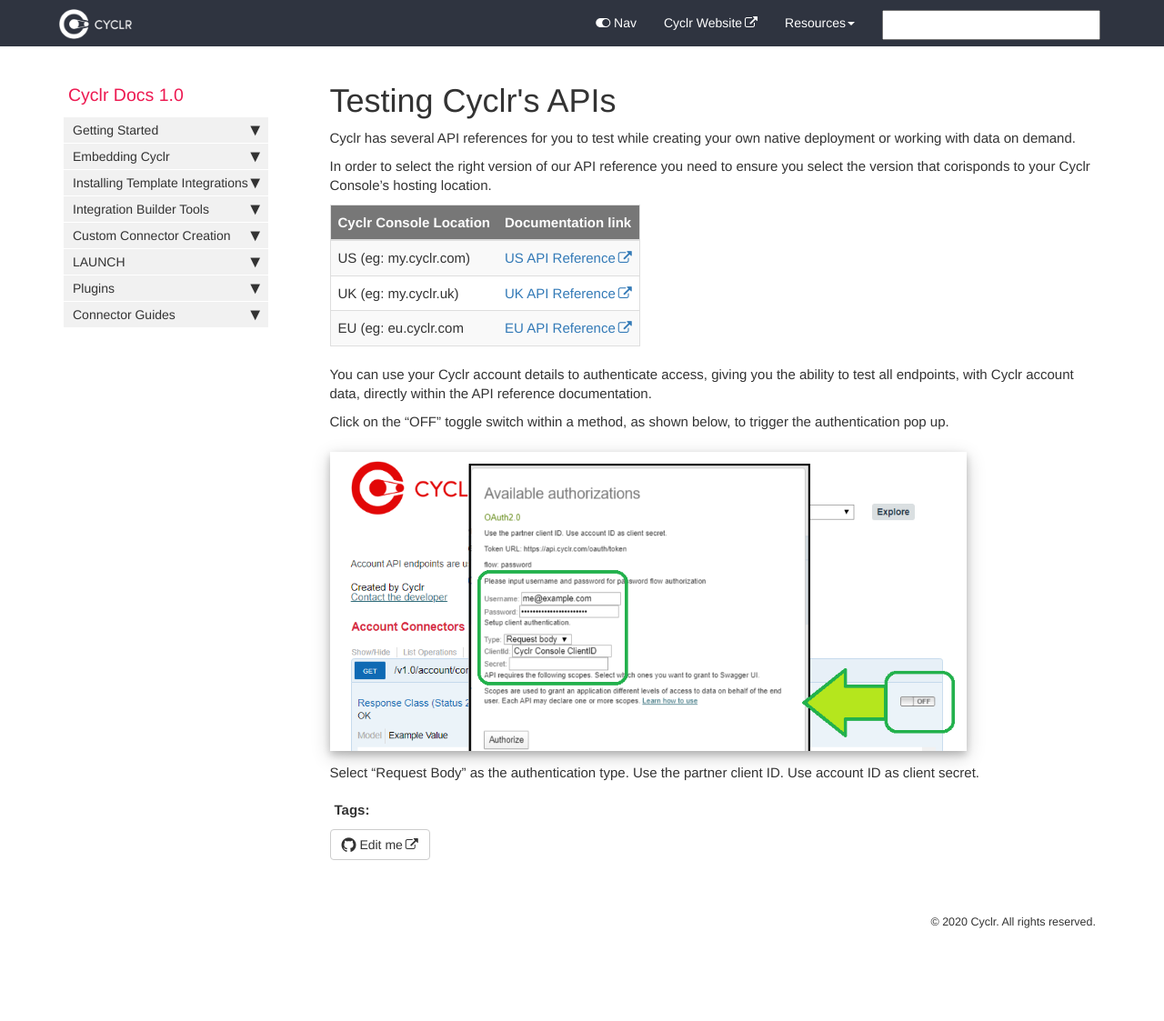
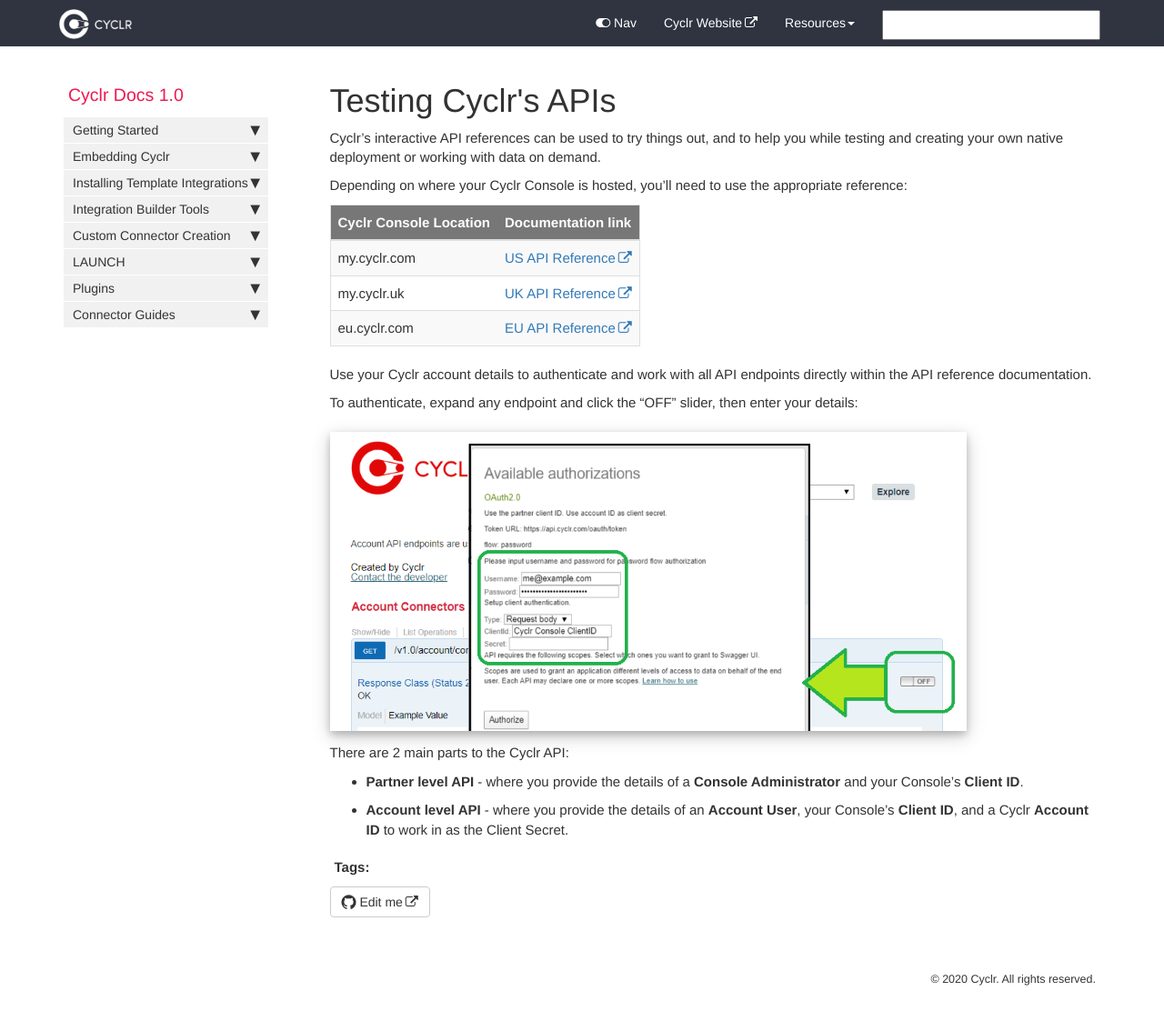
Before and after one commit to sneakysneak/docs, a Jekyll site: the page built from pages/installing-templates-api/testing-cyclr-apis.md, in a window 1280 px wide and 1146 px high. Shown: the top 1123 px of the window at 91% size. Built offline with Jekyll 4.4.1, drawn with Linux system fonts in a browser that asks for light colours; nearby versions of some CDN libraries; comment, search, counter and statistics services are not loaded.

Commit message:
Some tweaks and added a screenshot.

```diff
--- a/pages/installing-templates-api/testing-cyclr-apis.md
+++ b/pages/installing-templates-api/testing-cyclr-apis.md
@@ -5,25 +5,27 @@ permalink: testing-cyclr-api
 tags: [api]
 ---
 
-Cyclr has several API references for you to test while creating your own native deployment or working with data on demand.
+Cyclr's interactive API references can be used to try things out, and to help you while testing and creating your own native deployment or working with data on demand.
 
-In order to select the right version of our API reference you need to ensure you select the version that corisponds to your Cyclr Console's hosting location.
+Depending on where your Cyclr Console is hosted, you'll need to use the appropriate reference:
 
 Cyclr Console Location | Documentation link
 --- | ---
-US (eg: my.cyclr.com) | [US API Reference](https://api.cyclr.com/docs/index)
-UK (eg: my.cyclr.uk) | [UK API Reference](https://api.cyclr.uk/docs/index)
-EU (eg: eu.cyclr.com | [EU API Reference](https://api.eu.cyclr.com/docs/index)
+my.cyclr.com | [US API Reference](https://api.cyclr.com/docs/index)
+my.cyclr.uk | [UK API Reference](https://api.cyclr.uk/docs/index)
+eu.cyclr.com | [EU API Reference](https://api.eu.cyclr.com/docs/index)
 
 
-You can use your Cyclr account details to authenticate access, giving you the ability to test all endpoints, with Cyclr account data, directly within the API reference documentation.
-
-Click on the "OFF" toggle switch within a method, as shown below, to trigger the authentication pop up.
+Use your Cyclr account details to authenticate and work with all API endpoints directly within the API reference documentation.
 
 
-![](./images/API-testing-authentication.png)
+To authenticate, expand any endpoint and click the "OFF" slider, then enter your details:
+
+![](./images/testing-cyclrs-apis-auth.png)
 
 
-Select "Request Body" as the authentication type.
-Use the partner client ID.
-Use account ID as client secret.
+There are 2 main parts to the Cyclr API:
+
+* **Partner level API** - where you provide the details of a **Console Administrator** and your Console's **Client ID**.
+
+* **Account level API** - where you provide the details of an **Account User**, your Console's **Client ID**, and a Cyclr **Account ID** to work in as the Client Secret.
```
